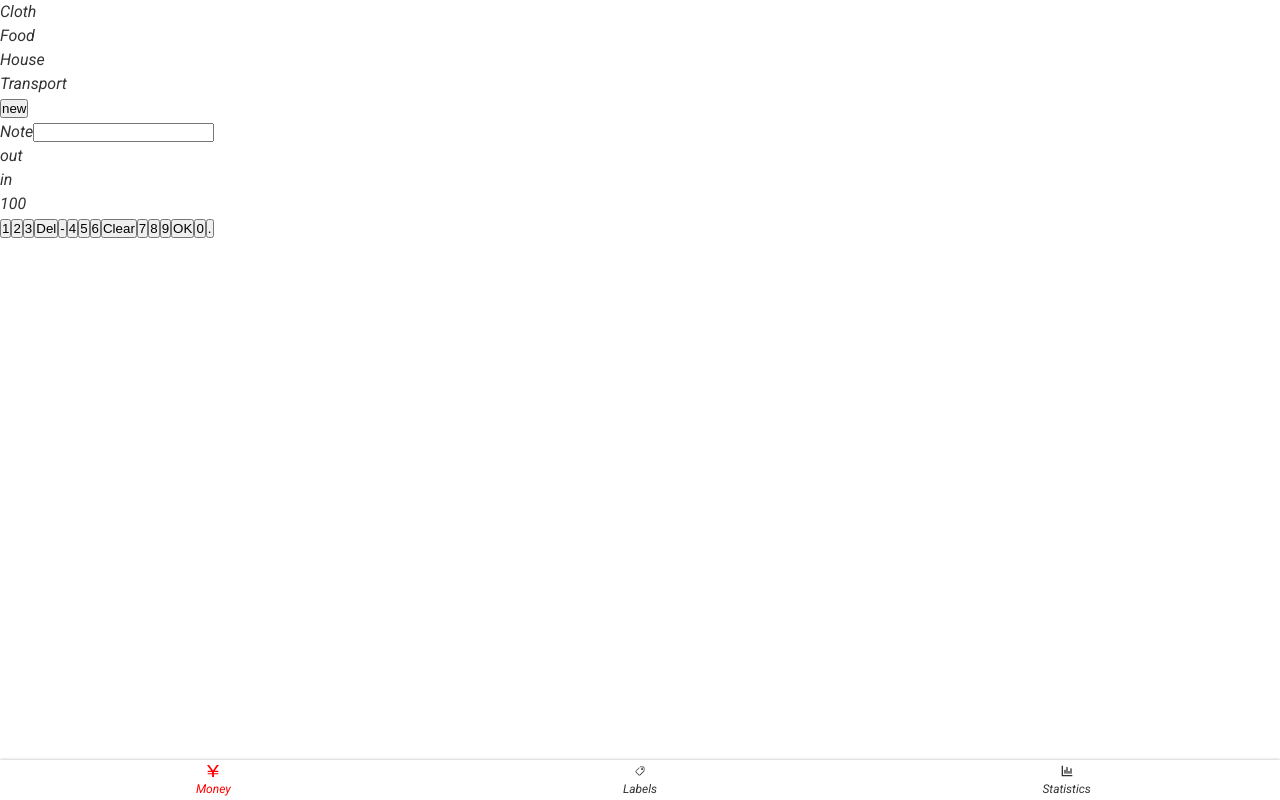
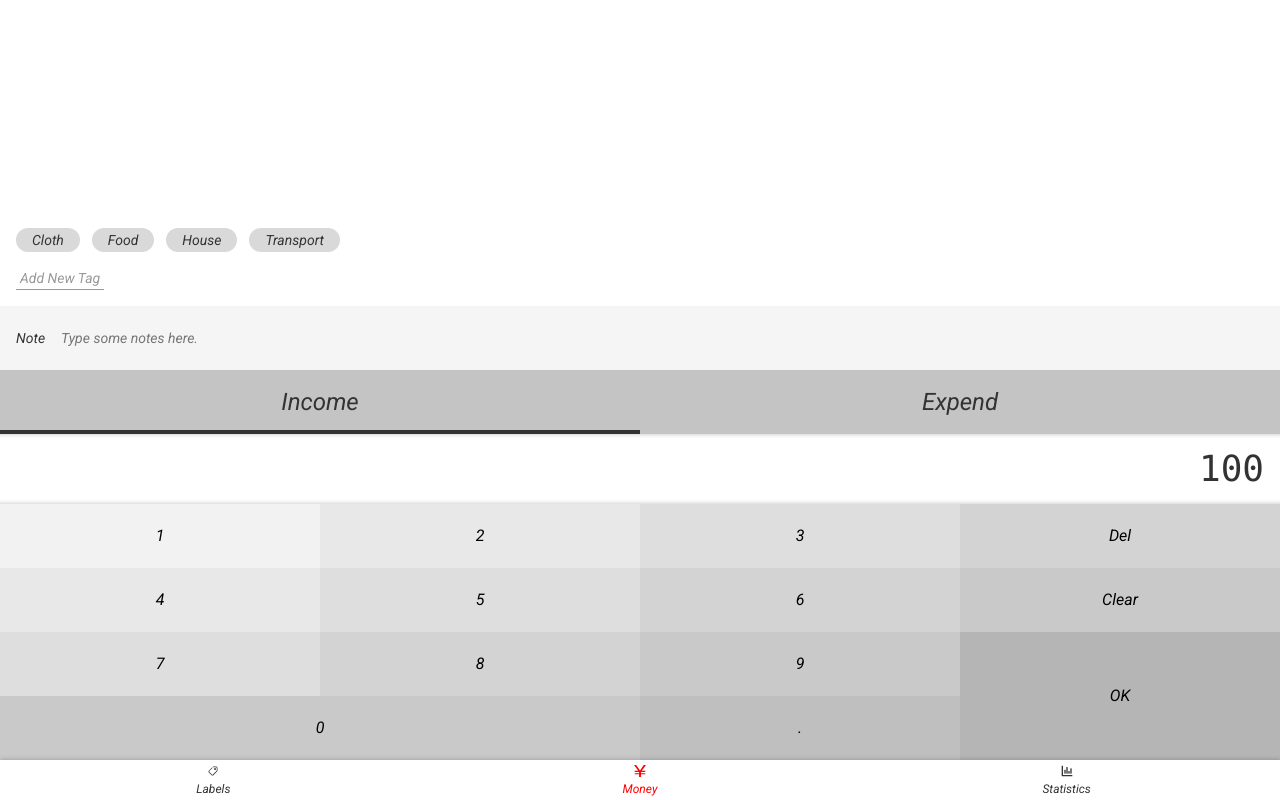
Before and after one commit to RickyLei7/easyMoney, a Vue app: page /#/money in a window 1280 px wide. Built offline with nearby package versions, Linux system fonts and the light colour scheme.

Commit message:
HTML and CSS Done

```diff
--- a/src/App.vue
+++ b/src/App.vue
@@ -8,8 +8,10 @@
 <style lang="scss">
   @import "~@/assets/style/helper.scss";
   @import "~@/assets/style/reset.scss";
+
   body {
     font-family: $font-roboto;
+    font-size: 16px;
     line-height: 1.5;
     -webkit-font-smoothing: antialiased;
     -moz-osx-font-smoothing: grayscale;
--- a/src/assets/style/helper.scss
+++ b/src/assets/style/helper.scss
@@ -3,3 +3,21 @@
 $font-roboto:'Roboto', sans-serif;
 
 $color-highLight: #f00;
+
+%clearFix{
+  &::after{
+    content: '';
+    clear: both;
+    display: block;
+  }
+}
+
+$color-shadow: rgba(0, 0, 0, 0.25);
+%outerShadow{
+  box-shadow: 0 0 5px $color-shadow;
+}
+
+%innerShadow{
+  box-shadow: inset 0 -5px 5px -5px $color-shadow,
+  inset 0 5px 5px -5px $color-shadow;
+}
--- a/src/assets/style/reset.scss
+++ b/src/assets/style/reset.scss
@@ -7,3 +7,12 @@
   text-decoration: none;
   color: inherit;
 }
+ul, ol{
+  list-style: none;
+}
+button, input{
+  font: inherit;
+}
+:focus{
+  outline: none;
+}
--- a/src/components/Layout.vue
+++ b/src/components/Layout.vue
@@ -1,6 +1,6 @@
 <template>
-  <div class="nav-wrapper">
-    <div class="content">
+  <div class="layout-wrapper">
+    <div class="content" :class="classPrefix && `${classPrefix}-content`">
       <slot />
     </div>
     <Nav/>
@@ -9,13 +9,14 @@
 
 <script lang="ts">
   export default {
+    props: ['classPrefix'],
     name: 'Layout'
   }
 
 </script>
 
 <style lang="scss" scoped>
-  .nav-wrapper {
+  .layout-wrapper {
     display: flex;
     flex-direction: column;
     height: 100vh;
--- a/src/components/Nav.vue
+++ b/src/components/Nav.vue
@@ -1,15 +1,13 @@
 <template>
   <nav>
+    <router-link to="/labels" class="item" active-class="selected">
+      <Icon name="labels"/>
+      Labels
+    </router-link>
     <router-link to="/money" class="item" active-class="selected">
       <Icon name="money"/>
       Money
     </router-link>
-
-    <router-link to="/labels" class="item" active-class="selected">
-      <Icon name="labels"/>
-      Labels
-    </router-link>
-
     <router-link to="/statistics" class="item" active-class="selected">
       <Icon name="statistics"/>
       Statistics
@@ -29,10 +27,10 @@
 <style lang="scss" scoped>
   @import "~@/assets/style/helper.scss";
   nav {
+    @extend %outerShadow;
     padding: 2px 0;
     display: flex;
     flex-direction: row;
-    box-shadow: 0 0 3px rgba(0, 0, 0, 0.3);
     font-size: 12px;
     > .item {
       width: 33.3333%;
--- a/src/views/Labels.vue
+++ b/src/views/Labels.vue
@@ -12,3 +12,8 @@
     name: 'Labels',
   };
 </script>
+
+<style>
+
+
+</style>
--- a/src/views/Money.vue
+++ b/src/views/Money.vue
@@ -1,32 +1,6 @@
 <template>
   <div>
-    <Layout>
-      <div class="tags">
-        <ul class="current">
-          <li>Cloth</li>
-          <li>Food</li>
-          <li>House</li>
-          <li>Transport</li>
-        </ul>
-        <div class="new">
-          <button>new</button>
-        </div>
-      </div>
-
-      <div>
-        <label class="notes">
-          <span class="name">Note</span>
-          <input type="text">
-        </label>
-      </div>
-
-      <div>
-        <ul class="types">
-          <li class="selected">out</li>
-          <li>in</li>
-        </ul>
-      </div>
-
+    <Layout class-prefix="layout">
       <div class="numberPad">
         <div class="output">100</div>
         <div class="buttons">
@@ -34,7 +8,6 @@
           <button>2</button>
           <button>3</button>
           <button>Del</button>
-          <button>-</button>
           <button>4</button>
           <button>5</button>
           <button>6</button>
@@ -42,10 +15,33 @@
           <button>7</button>
           <button>8</button>
           <button>9</button>
-          <button>OK</button>
-          <button>0</button>
+          <button class="ok">OK</button>
+          <button class="zero">0</button>
           <button>.</button>
         </div>
+      </div>
+      <div>
+        <ul class="types">
+          <li class="selected">Income</li>
+          <li>Expend</li>
+        </ul>
+      </div>
+      <div>
+        <label class="notes">
+          <span class="name">Note</span>
+          <input type="text" placeholder="Type some notes here.">
+        </label>
+      </div>
+      <div class="tags">
+        <div class="new">
+          <button>Add New Tag</button>
+        </div>
+        <ul class="current">
+          <li>Cloth</li>
+          <li>Food</li>
+          <li>House</li>
+          <li>Transport</li>
+        </ul>
       </div>
     </Layout>
   </div>
@@ -56,3 +52,133 @@
     name: 'Money',
   };
 </script>
+
+<style lang="scss">
+  .layout-content{
+    display: flex;
+    flex-direction: column-reverse;
+  }
+</style>
+<style lang="scss" scoped>
+  @import "~@/assets/style/helper.scss";
+  .numberPad {
+    .output {
+      @extend %clearFix;
+      @extend %innerShadow;
+      font-size: 36px;
+      font-family: Consolas, monospace;
+      padding: 8px 16px;
+      text-align: right;
+    }
+    .buttons {
+      @extend %clearFix;
+      > button {
+        width: 25%;
+        height: 64px;
+        float: left;
+        background: transparent;
+        border: none;
+        &.ok {
+          height: 64*2px;
+          float: right;
+        }
+        &.zero {
+          width: 25*2%;
+        }
+        $bg: #f2f2f2;
+        &:nth-child(1) {
+          background: $bg;
+        }
+        &:nth-child(2), &:nth-child(5) {
+          background: darken($bg, 4%);
+        }
+        &:nth-child(3), &:nth-child(6), &:nth-child(9) {
+          background: darken($bg, 4*2%);
+        }
+        &:nth-child(4), &:nth-child(7), &:nth-child(10) {
+          background: darken($bg, 4*3%);
+        }
+        &:nth-child(8), &:nth-child(11), &:nth-child(13) {
+          background: darken($bg, 4*4%);
+        }
+        &:nth-child(14) {
+          background: darken($bg, 4*5%);
+        }
+        &:nth-child(12) {
+          background: darken($bg, 4*6%);
+        }
+      }
+    }
+  }
+  .types {
+    background: #c4c4c4;
+    display: flex;
+    text-align: center;
+    font-size: 24px;
+    > li {
+      width: 50%;
+      height: 64px;
+      display: flex;
+      justify-content: center;
+      align-items: center;
+      position: relative;
+      &.selected::after {
+        content: '';
+        position: absolute;
+        bottom: 0;
+        left: 0;
+        width: 100%;
+        height: 4px;
+        background: #333;
+      }
+    }
+  }
+  .notes {
+    background: #f5f5f5;
+    font-size: 14px;
+    padding-left: 16px;
+    display: flex;
+    align-items: center;
+    .name {
+      padding-right: 16px;
+    }
+    input {
+      height: 64px;
+      flex-grow: 1;
+      background: transparent;
+      border: none;
+      padding-right: 16px;
+    }
+  }
+  .tags {
+    flex-grow: 1;
+    font-size: 14px;
+    padding: 16px;
+    display: flex;
+    flex-direction: column-reverse;
+
+    > .current {
+      display: flex;
+      flex-wrap: wrap;
+      > li {
+        background: #d9d9d9;
+        $h: 24px;
+        height: $h;
+        line-height: $h;
+        border-radius: $h/2;
+        padding: 0 16px;
+        margin-right: 12px;
+      }
+    }
+    > .new {
+      padding-top: 16px;
+      button {
+        background: transparent;
+        border: none;
+        color: #999;
+        border-bottom: 1px solid;
+        padding: 0 4px;
+      }
+    }
+  }
+</style>
```
